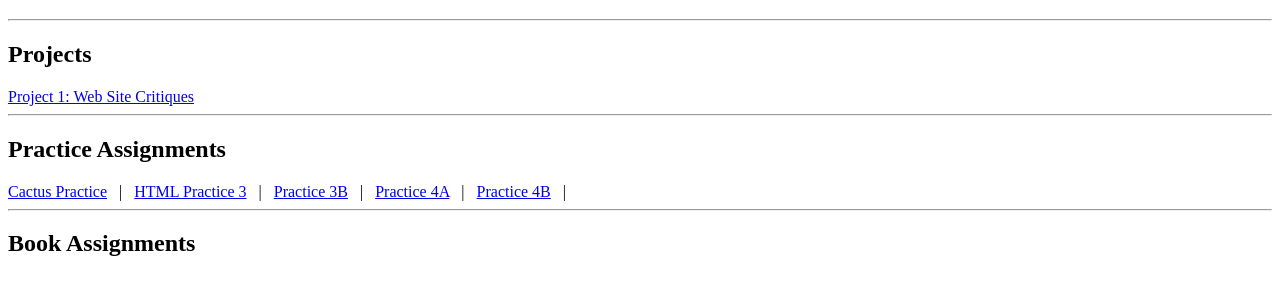
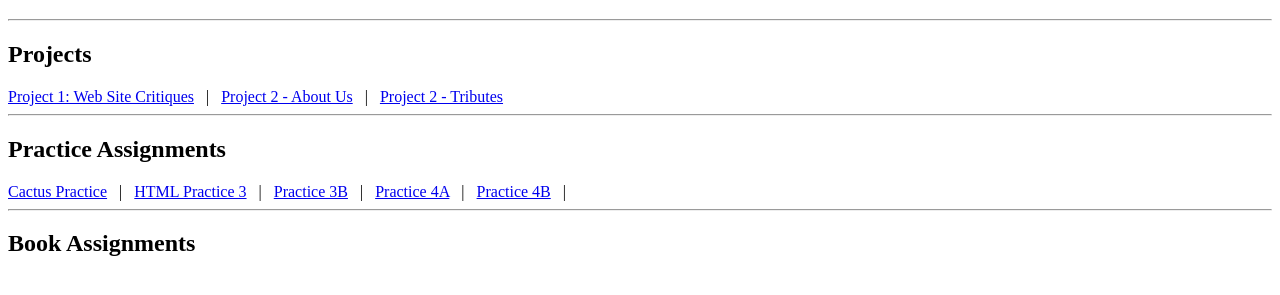
Before and after one commit to t-odom/INFO2420, a plain HTML site: page index.html in a window 1280 px wide. Shown: the part 61-356 px from the top of the page. Drawn offline with Linux system fonts and the light colour scheme.

Commit message:
Update index.html

```diff
--- a/index.html
+++ b/index.html
@@ -11,6 +11,11 @@
 
 <h2>Projects</h2>
 <a href="Web_Site_Critiques.htm">Project 1: Web Site Critiques</a>
+&nbsp;&nbsp;|&nbsp;&nbsp;
+<a href="Projects/Project2/AboutUs.html">Project 2 - About Us</a>
+&nbsp;&nbsp;|&nbsp;&nbsp;
+<a href="Projects/Project2/Tributes.html">Project 2 - Tributes</a>
+
 
 <hr />
 <h2>Practice Assignments</h2>
@@ -25,6 +30,7 @@
 <a href="Practices/CSS3Fonts/CSS3Fonts.html">Practice 4B</a>
 &nbsp;&nbsp;|&nbsp;&nbsp;
 
+
 <hr />
 <h2>Book Assignments</h2>
 
```
